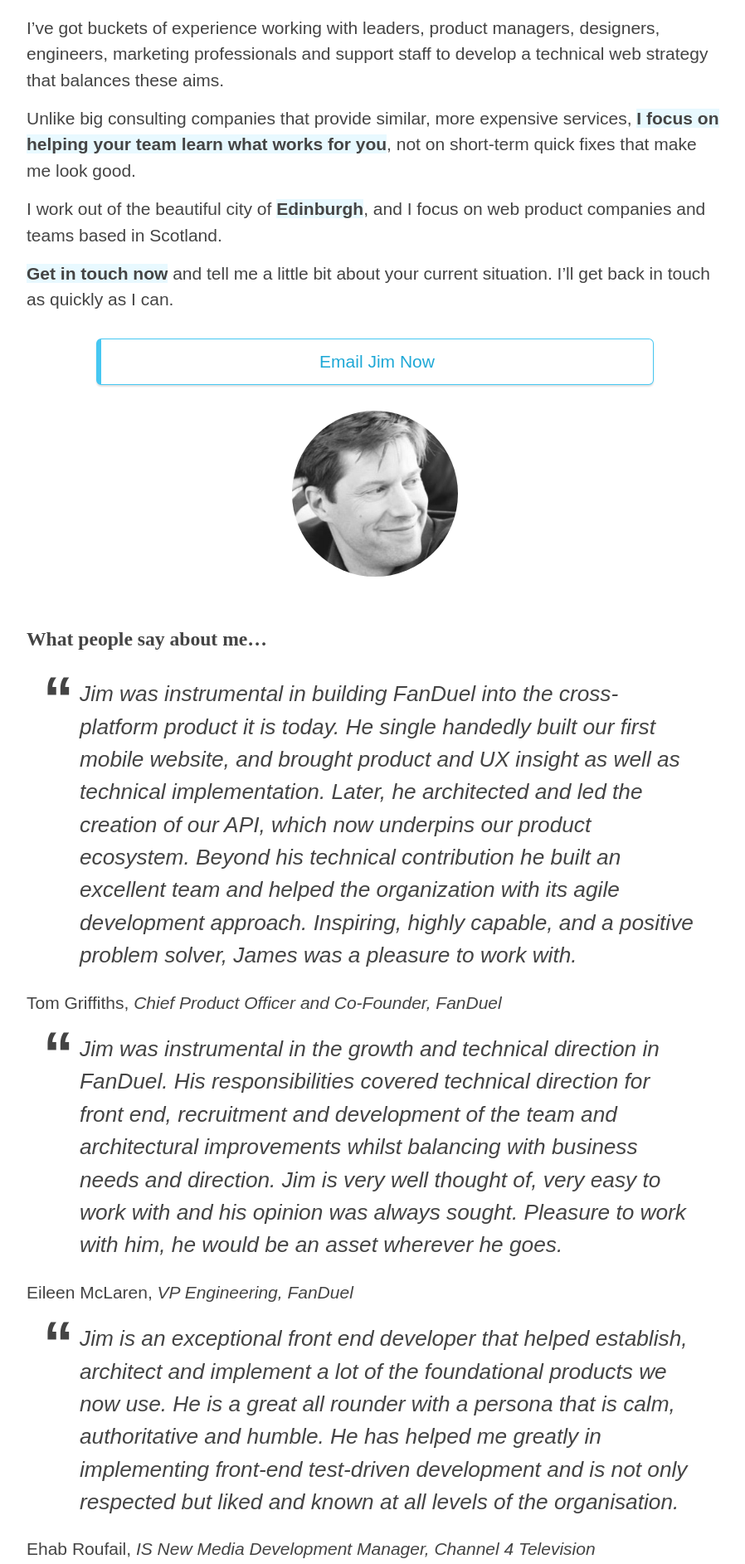
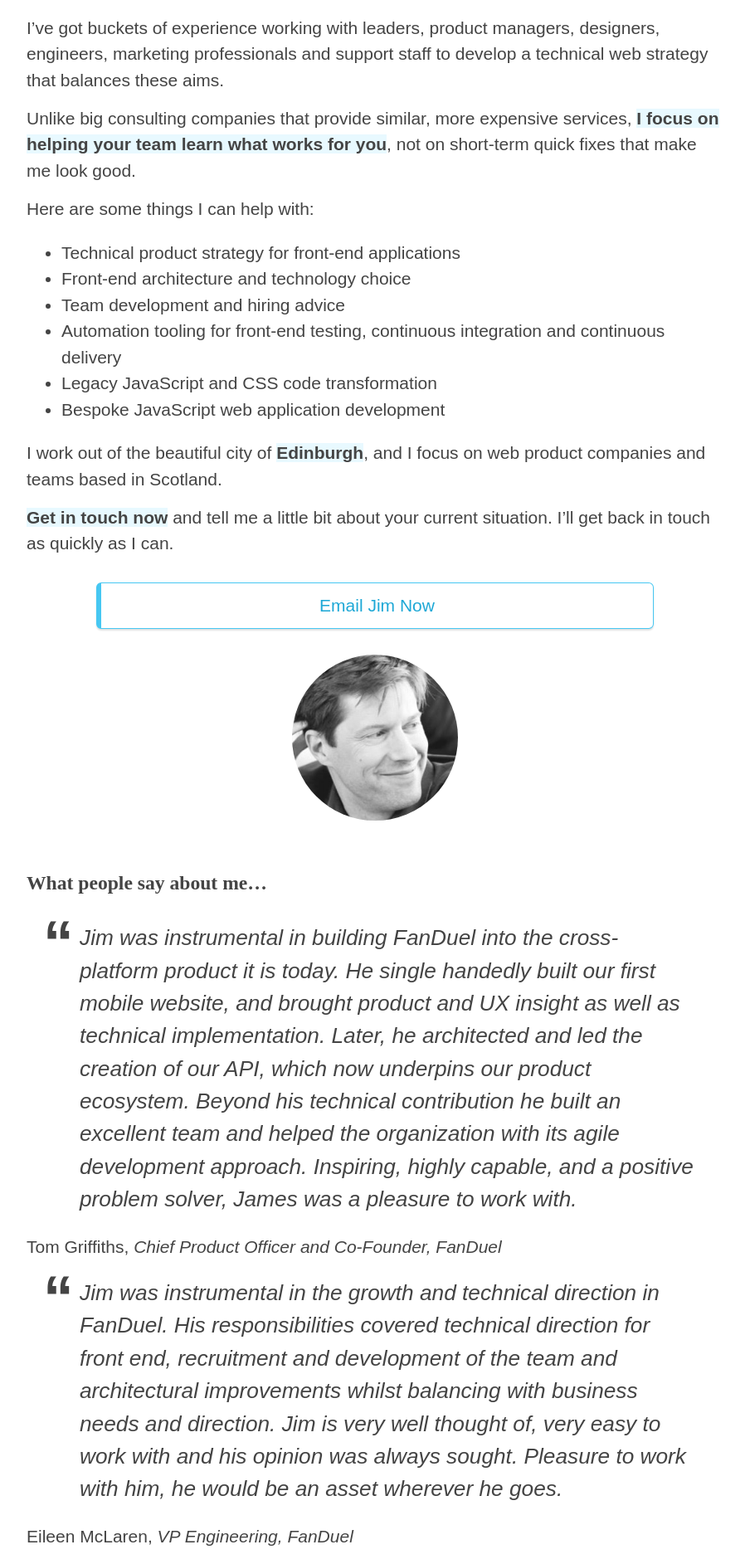
Before and after one commit to froots/froots.github.io, a Jekyll site: the page built from consulting/index.md, in a window 1280 px wide. Shown: the part 2414-4299 px from the top of the page at 83% size, without its empty margins (188-1086 px from the left). Built offline with Jekyll 4.4.1, drawn with Linux system fonts in a browser that asks for light colours; some of the changed text lies outside the part shown.

Commit message:
Added company no; Added list of specific services

```diff
--- a/_layouts/default.html
+++ b/_layouts/default.html
@@ -62,6 +62,7 @@
       <p class="footer__social">You can find me on <a href="https://twitter.com/{{ site.twitter_username }}">Twitter</a> and
         <a href="https://github.com/{{ site.github_username }}">GitHub</a>, or pop me a message at <a href="mailto:{{ site.email }}">{{ site.email }}</a>.</p>
       <p class="footer__hireme"><a href="/consulting/">Hire me</a> to help you make amazing web products.</p>
+      <p class="footer__company">Tinned Fruit Limited is registered in Scotland. Company No. SC542060</p>
     </footer>
   </body>
 
--- a/_sass/main/_layout.scss
+++ b/_sass/main/_layout.scss
@@ -60,3 +60,7 @@
     margin-left: -2rem;
   }
 }
+
+.footer__company {
+  font-size: .75rem;
+}
--- a/about/index.html
+++ b/about/index.html
@@ -16,5 +16,7 @@ title: about
     <p>I've been creating websites and web applications for over twenty years, and in that time I've learned a lot from countless colleagues and friends. I like to give back by helping others learn from my experience.</p>
 
     <p>You can find me on <a href="https://twitter.com/froots101">Twitter</a>, <a href="https://github.com/froots">GitHub</a> and <a href="https://www.linkedin.com/in/jamesnewbery">LinkedIn</a>.</p>
+
+    <p><a href="/consulting/">Hire me</a> to help you make amazing web products.</p>
   </div>
 </div>
--- a/consulting/index.md
+++ b/consulting/index.md
@@ -73,6 +73,15 @@ I've got buckets of experience working with leaders, product managers, designers
 
 Unlike big consulting companies that provide similar, more expensive services, __I focus on helping your team learn what works for you__, not on short-term quick fixes that make me look good.
 
+Here are some things I can help with:
+
+* Technical product strategy for front-end applications
+* Front-end architecture and technology choice
+* Team development and hiring advice
+* Automation tooling for front-end testing, continuous integration and continuous delivery
+* Legacy JavaScript and CSS code transformation
+* Bespoke JavaScript web application development
+
 I work out of the beautiful city of __Edinburgh__, and I focus on web product companies and teams based in Scotland.
 
 __Get in touch now__ and tell me a little bit about your current situation. I'll get back in touch as quickly as I can.
```
